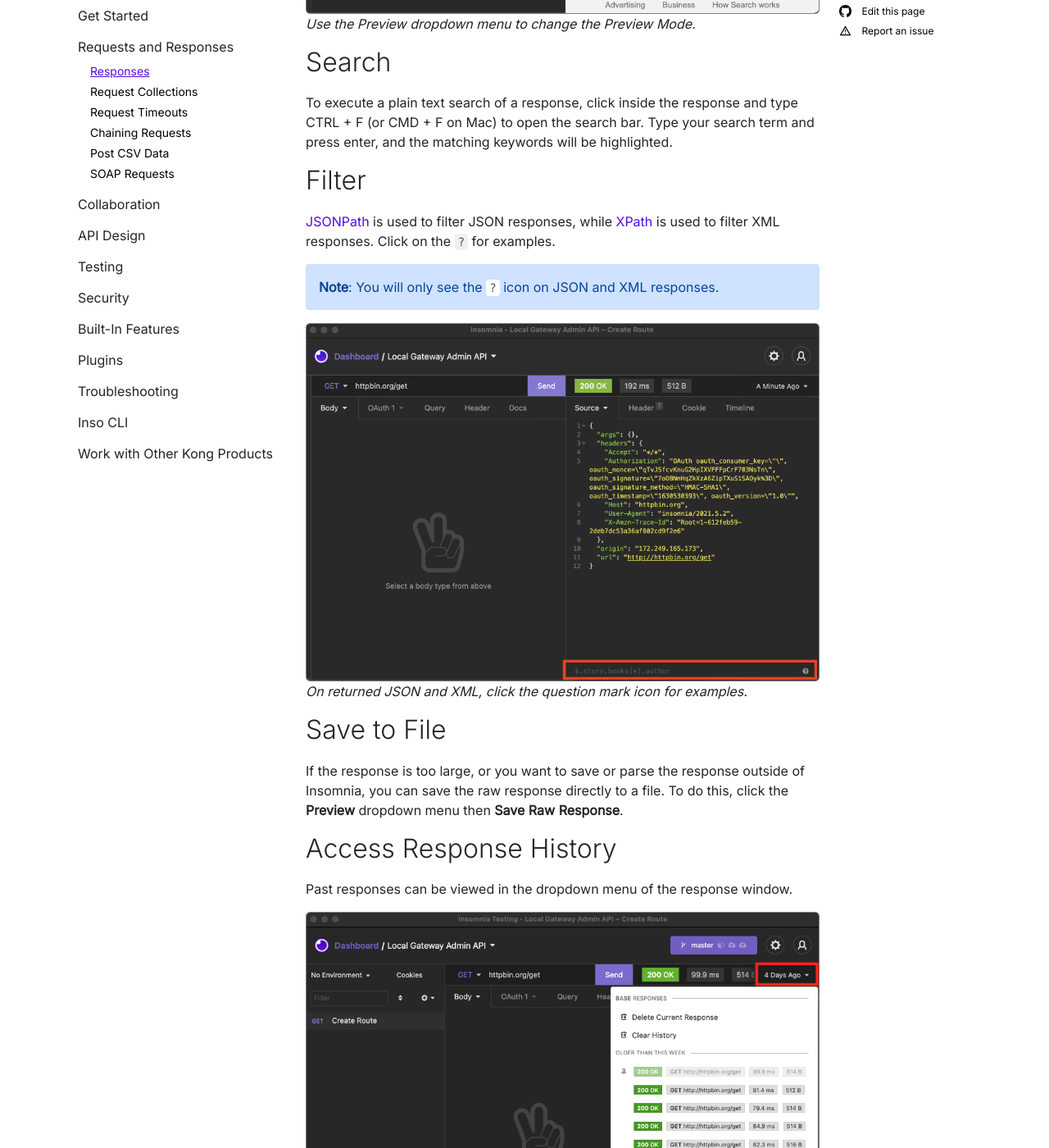
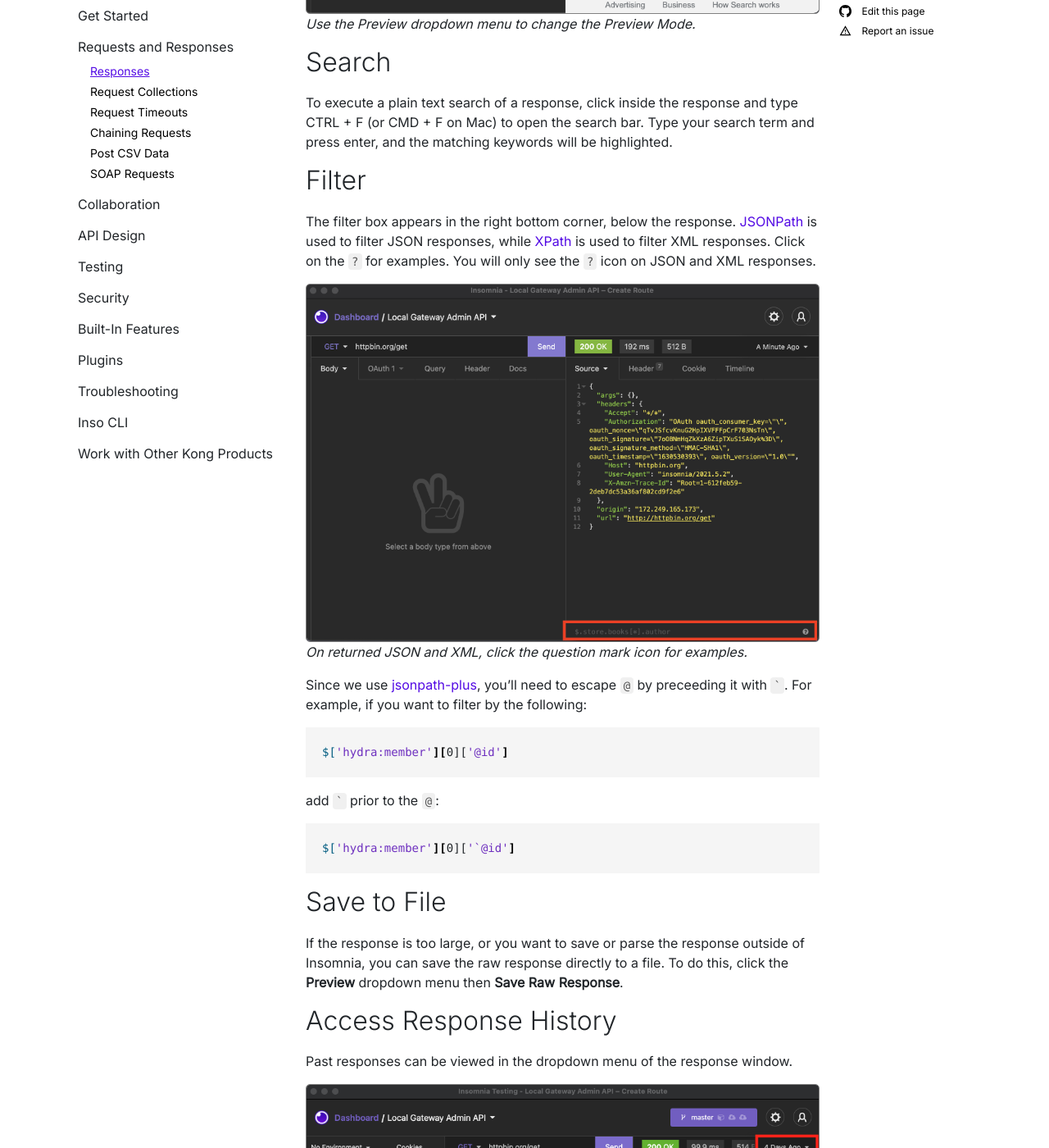
Before and after one commit to Kong/insomnia-docs, a Jekyll site: the page built from docs/insomnia/responses.md, in a window 1280 px wide and 1400 px high, scrolled down 893 px. Shown: the whole window at 82% size. Built offline with Jekyll 4.4.1, drawn with Linux system fonts in a browser that asks for light colours; comment, search, counter and statistics services are not loaded.

Commit message:
[DOCU-2076] add note about escaping at in response filtering

````diff
--- a/docs/insomnia/responses.md
+++ b/docs/insomnia/responses.md
@@ -25,13 +25,22 @@
 
 ## Filter
 
-[JSONPath](https://goessner.net/articles/JsonPath/) is used to filter JSON responses, while [XPath](https://www.w3.org/TR/xpath/) is used to filter XML responses. Click on the `?` for examples.
-
-{:.alert .alert-primary}
-**Note**: You will only see the `?` icon on JSON and XML responses.
+The filter box appears in the right bottom corner, below the response. [JSONPath](https://goessner.net/articles/JsonPath/) is used to filter JSON responses, while [XPath](https://www.w3.org/TR/xpath/) is used to filter XML responses. Click on the `?` for examples. You will only see the `?` icon on JSON and XML responses.
 
 ![Click on the question mark icon for examples.](/assets/images/json-xml-examples.png)
 _On returned JSON and XML, click the question mark icon for examples._
+
+Since we use [jsonpath-plus](https://www.npmjs.com/package/jsonpath-plus), you'll need to escape `@` by preceeding it with <code>`</code>. For example, if you want to filter by the following:
+
+```bash
+$['hydra:member'][0]['@id']
+```
+
+add <code>`</code> prior to the `@`:
+
+```bash
+$['hydra:member'][0]['`@id']
+```
 
 ## Save to File
 
````
